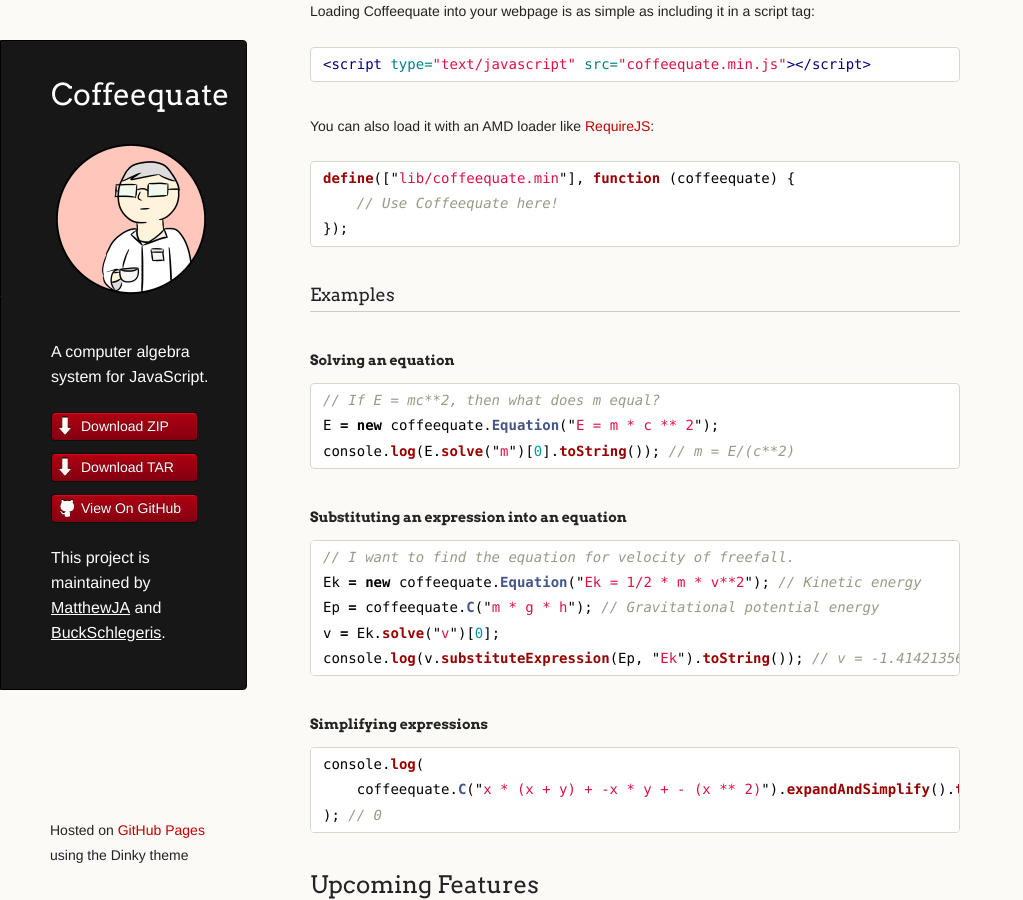
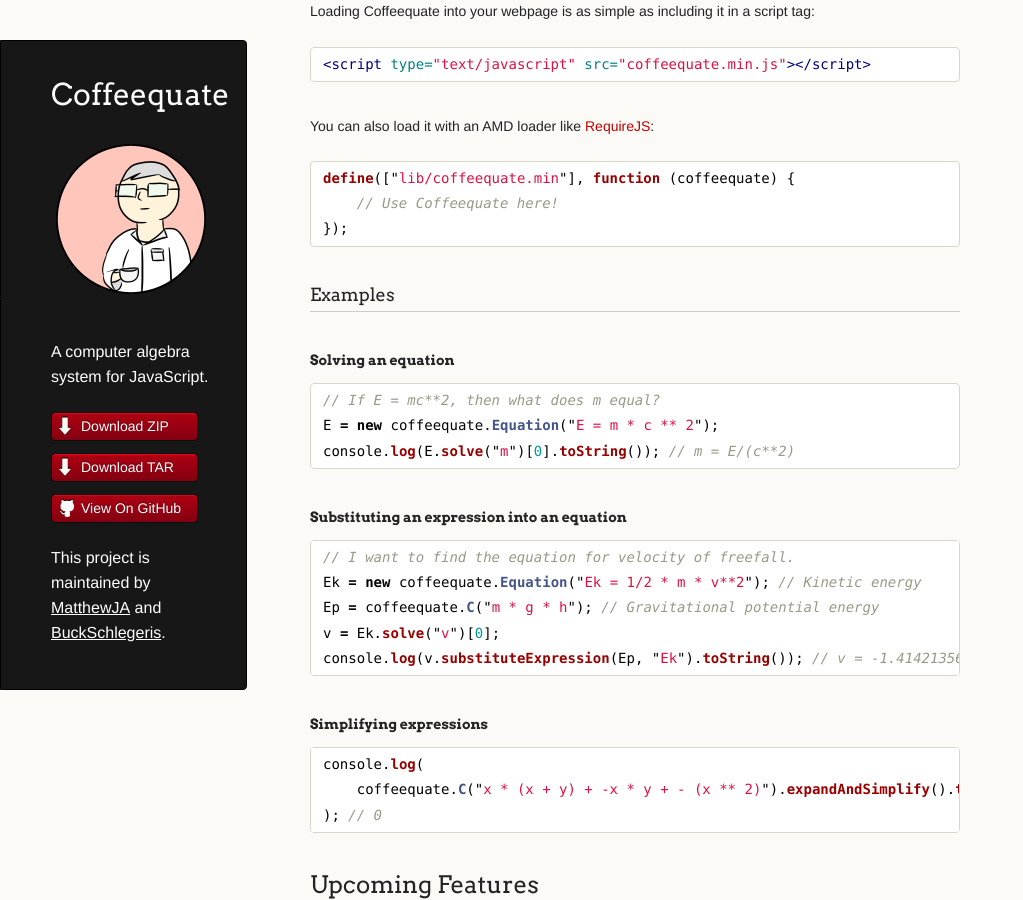
Before and after one commit to MatthewJA/Coffeequate, a Jekyll site: the page built from index.markdown, in a window 1280 px wide and 900 px high, scrolled down 564 px. Shown: the whole window, without its empty margins (0-1023 px from the left). Built offline with Jekyll 4.4.1, drawn with Linux system fonts in a browser that asks for light colours; Markdown is read by kramdown in place of the engine named in the settings.

Commit message:
removed footer because it no longer fits

```diff
--- a/_layouts/index.html
+++ b/_layouts/index.html
@@ -34,7 +34,6 @@
         {{content}}
       </section>
       <footer>
-        <p><small>Hosted on <a href="http://pages.github.com">GitHub Pages</a> using the Dinky theme</small></p>
       </footer>
     </div>
     <!--[if !IE]><script>fixScale(document);</script><![endif]-->
```
